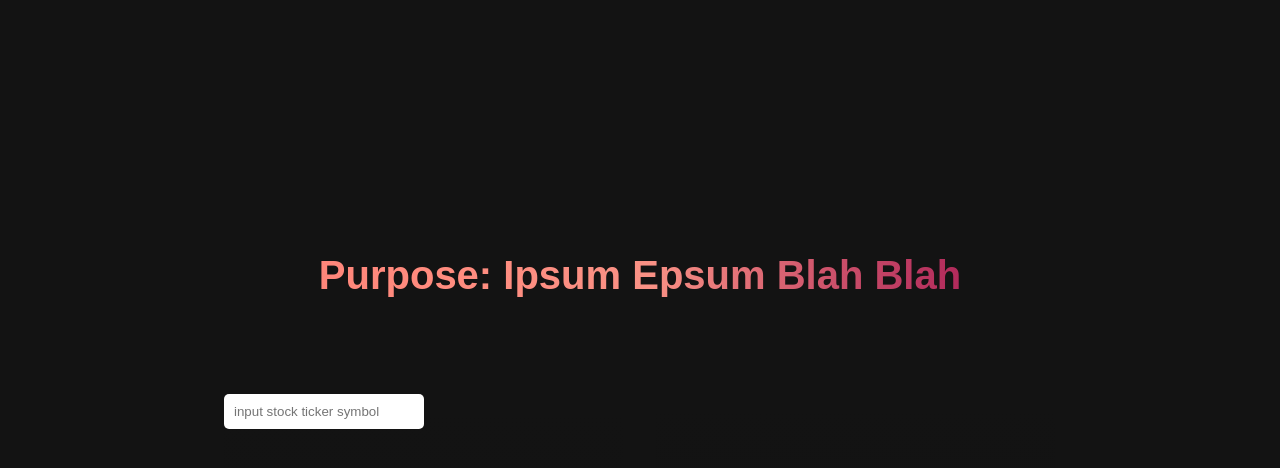
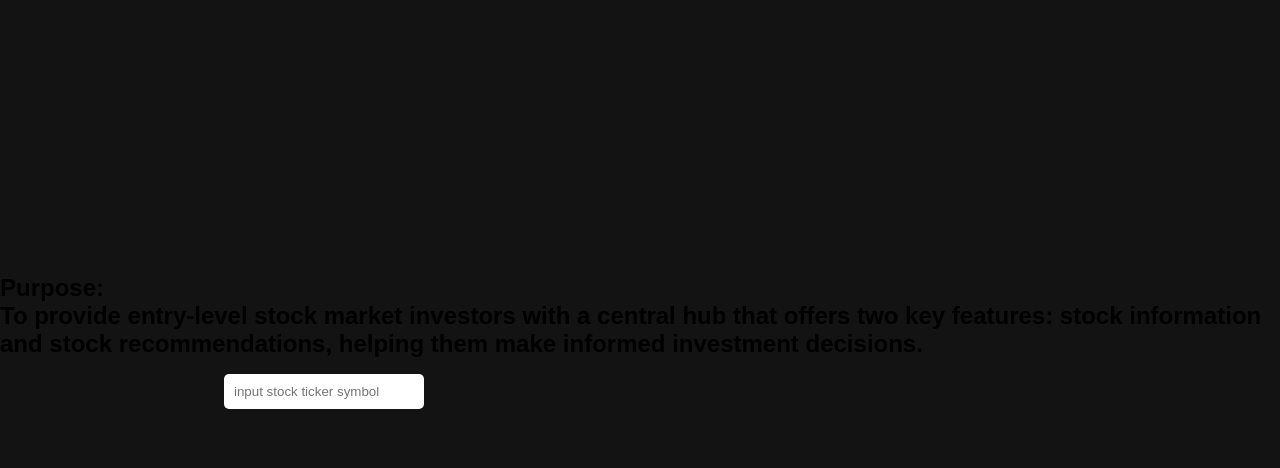
Before and after one commit to Nando785/HackMercedVIII, a plain HTML site: page HackathonUCM2023/index.html in a window 1280 px wide. Shown: the part 606-1074 px from the top of the page. Drawn offline with Linux system fonts and the light colour scheme; a script that the page names is missing.

Commit message:
Update index.html

```diff
--- a/HackathonUCM2023/index.html
+++ b/HackathonUCM2023/index.html
@@ -34,7 +34,7 @@
 
   <!-- Services Section -->
   <div class="services" id="tp">
-    <h1>Purpose: Ipsum Epsum Blah Blah</h1>
+    <h2>Purpose: <br>To provide entry-level stock market investors with a central hub that offers two key features: stock information and stock recommendations, helping them make informed investment decisions.</h2>
     <div class="services__container">
       <div class="services__card">
         <h2>Search The Market!</h2>
```
